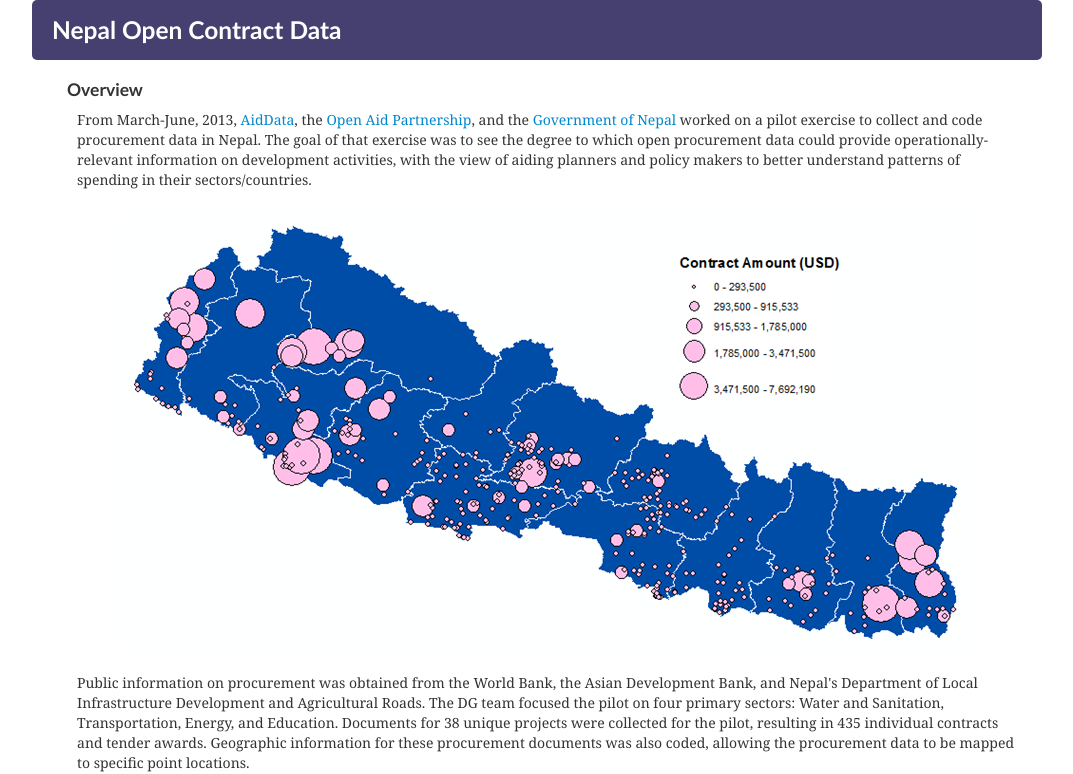
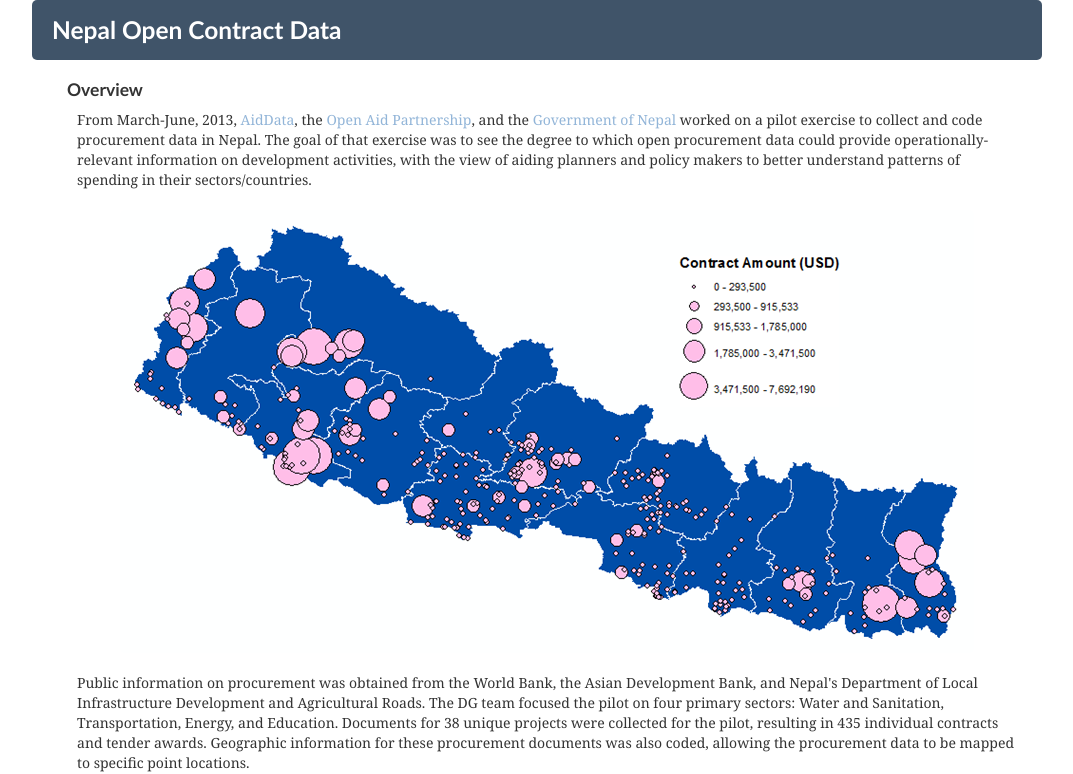
Before and after one commit to AidData-WM/opencontracts, a plain HTML site: page index.html in a window 1280 px wide. Shown: the top 774 px of the page, without its empty margins (108-1181 px from the left). Drawn offline with Linux system fonts and the light colour scheme.

Commit message:
updated colours to match branding

```diff
--- a/css/style.css
+++ b/css/style.css
@@ -4,6 +4,10 @@ h3, h4 {
 
 p, a {
 	font-family: "Lucida Bright", Georgia, serif;
+}
+
+a {
+	color: #92b5d8;
 }
 
 img {
@@ -21,14 +25,14 @@ h4 {
 		linear,
 		right top,
 		right bottom,
-		color-stop(1, #454070),
-		color-stop(1, #494270)
+		color-stop(1, #405469),
+		color-stop(1, #405469)
 	);
-	background-image: -o-linear-gradient(bottom, #454070 100%, #494270 100%);
-	background-image: -moz-linear-gradient(bottom, #454070 100%, #494270 100%);
-	background-image: -webkit-linear-gradient(bottom, #454070 100%, #494270 100%);
-	background-image: -ms-linear-gradient(bottom, #454070 100%, #494270 100%);
-	background-image: linear-gradient(to bottom, #454070 100%, #494270 100%);
+	background-image: -o-linear-gradient(bottom, #405469 100%, #405469 100%);
+	background-image: -moz-linear-gradient(bottom, #405469 100%, #405469 100%);
+	background-image: -webkit-linear-gradient(bottom, #405469 100%, #405469 100%);
+	background-image: -ms-linear-gradient(bottom, #405469 100%, #405469 100%);
+	background-image: linear-gradient(to bottom, #405469 100%, #405469 100%);
 	color:white;
 	margin-left:-30px;
 	padding-left:20px;
@@ -46,5 +50,5 @@ table {
 }
 
 .table-hover tbody tr:hover td, .table-hover tbody tr:hover th {
-background-color: #E9EBEE;
+background-color: #ffdd75;
 }
```
